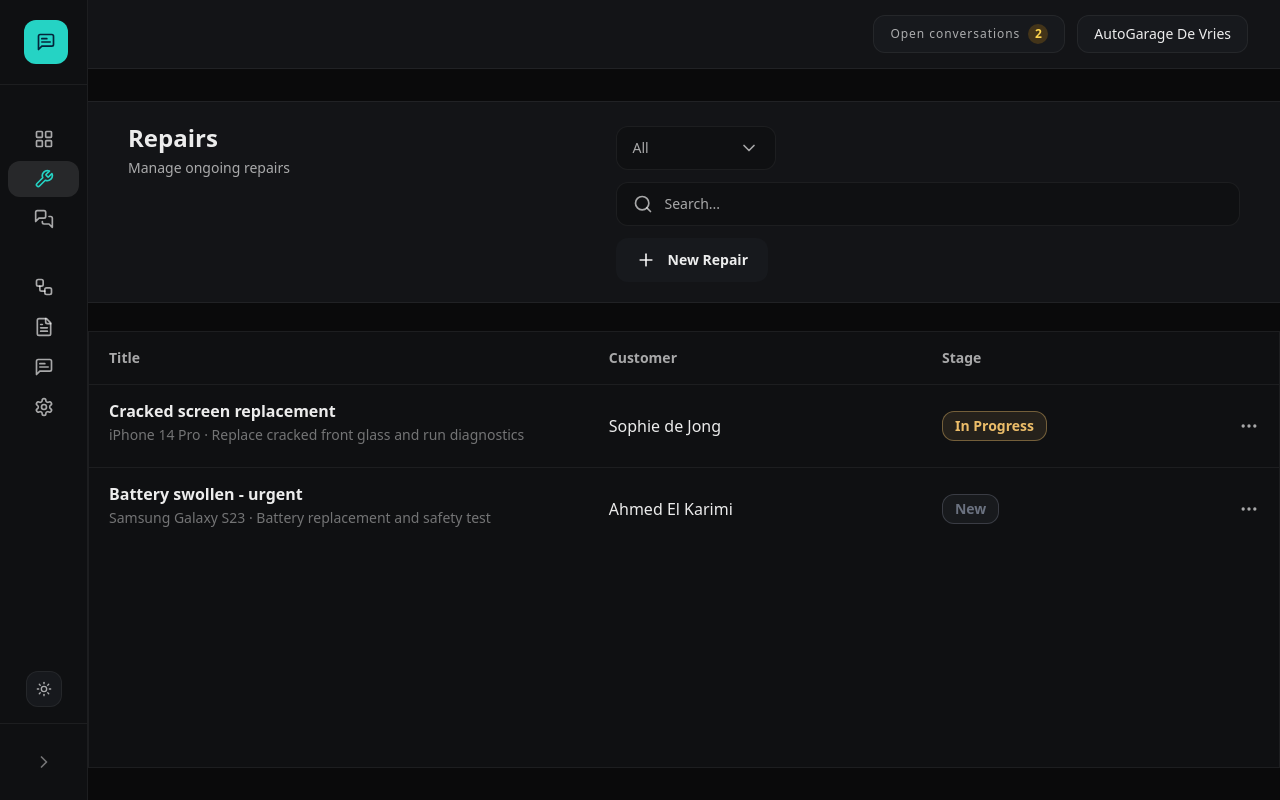
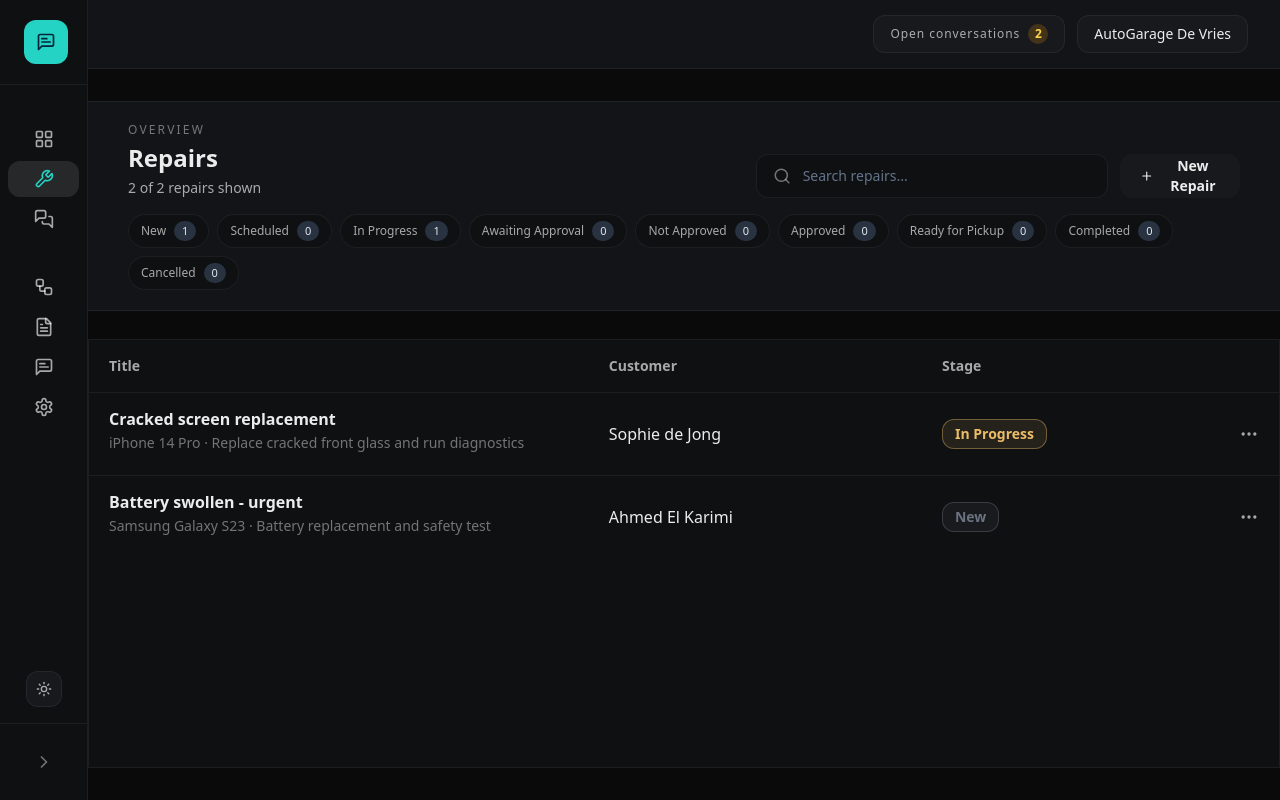
Before and after one commit to botexpertsnl/reparatie_melder_app, a Next.js app: page /work-items in a window 1280 px wide. Built offline with nearby package versions, Linux system fonts and the light colour scheme.

Commit message:
Improve repairs header with searchable multi-stage filters

```diff
--- a/app/(app)/work-items/page.tsx
+++ b/app/(app)/work-items/page.tsx
@@ -1,7 +1,7 @@
 "use client";
 
 import { useEffect, useMemo, useState } from "react";
-import { Plus, Search, ChevronDown, MoreHorizontal, X, Pencil, Trash2, Link2, Unlink2 } from "lucide-react";
+import { Plus, Search, MoreHorizontal, X, Pencil, Trash2, Link2, Unlink2 } from "lucide-react";
 import clsx from "clsx";
 import { defaultRepairs, readStoredRepairs, writeStoredRepairs, type StoredRepair } from "@/lib/repair-store";
 import { RepairDetailsPanel } from "@/components/repairs/repair-details-panel";
@@ -325,6 +325,8 @@ export default function WorkItemsPage() {
     }));
   });
   const [isAddRepairOpen, setIsAddRepairOpen] = useState(false);
+  const [searchQuery, setSearchQuery] = useState("");
+  const [selectedStageFilters, setSelectedStageFilters] = useState<string[]>([]);
   const [openMenuId, setOpenMenuId] = useState<string | null>(null);
   const [editingRepairId, setEditingRepairId] = useState<string | null>(null);
   const [deletingRepairId, setDeletingRepairId] = useState<string | null>(null);
@@ -423,6 +425,38 @@ export default function WorkItemsPage() {
       selectedRepair ? conversations.find((thread) => thread.linkedRepairId === selectedRepair.id) ?? null : null,
     [conversations, selectedRepair]
   );
+  const stageCounts = useMemo(() => {
+    const counts = new Map<string, number>();
+    for (const repair of repairs) {
+      counts.set(repair.stage, (counts.get(repair.stage) ?? 0) + 1);
+    }
+    return counts;
+  }, [repairs]);
+  const filterStages = useMemo(() => {
+    const stageNamesFromRepairs = Array.from(stageCounts.keys()).filter(
+      (stageName) => !visibleWorkflowStages.some((stage) => stage.name === stageName)
+    );
+    return [...visibleWorkflowStages.map((stage) => stage.name), ...stageNamesFromRepairs];
+  }, [stageCounts, visibleWorkflowStages]);
+  const filteredRepairs = useMemo(() => {
+    const normalizedQuery = searchQuery.trim().toLowerCase();
+    return repairs.filter((repair) => {
+      const matchesSearch =
+        normalizedQuery.length === 0 ||
+        `${repair.title} ${repair.description} ${repair.customerName} ${repair.customerPhone} ${repair.assetName} ${repair.stage}`
+          .toLowerCase()
+          .includes(normalizedQuery);
+      const matchesStageFilter =
+        selectedStageFilters.length === 0 || selectedStageFilters.includes(repair.stage);
+      return matchesSearch && matchesStageFilter;
+    });
+  }, [repairs, searchQuery, selectedStageFilters]);
+
+  const toggleStageFilter = (stageName: string) => {
+    setSelectedStageFilters((prev) =>
+      prev.includes(stageName) ? prev.filter((selected) => selected !== stageName) : [...prev, stageName]
+    );
+  };
 
   const handleCreateRepair = (payload: NewRepairFormValues) => {
     const newRepair = {
@@ -518,35 +552,70 @@ export default function WorkItemsPage() {
       >
         <div className="flex min-h-0 flex-col py-6 md:py-8">
           <div
-            className="mb-5 flex flex-wrap items-start justify-between gap-4 border-y px-4 py-4 md:mb-7 md:px-10 md:py-5"
+            className="mb-5 space-y-4 border-y px-4 py-4 md:mb-7 md:px-10 md:py-5"
             style={{ borderColor: "var(--border)", background: "var(--surface-2)" }}
           >
+            <div className="flex flex-wrap items-end justify-between gap-4">
               <div>
-              <h1 className="text-2xl font-semibold text-white">{repairLabelPlural}</h1>
-              <p className="mt-1 text-sm text-slate-400">Manage ongoing {repairLabelPlural.toLowerCase()}</p>
+                <p className="text-xs uppercase tracking-[0.18em] text-slate-500">Overview</p>
+                <h1 className="mt-1 text-2xl font-semibold text-white">{repairLabelPlural}</h1>
+                <p className="mt-1 text-sm text-slate-400">
+                  {filteredRepairs.length} of {repairs.length} {repairLabelPlural.toLowerCase()} shown
+                </p>
               </div>
-            <div className="mt-1 flex flex-wrap items-center gap-3">
-              <button
-                className="inline-flex h-11 min-w-36 items-center justify-between rounded-xl border px-4 text-sm text-slate-400 md:min-w-40"
+              <div className="flex w-full flex-col gap-3 sm:w-auto sm:flex-row sm:items-center">
+                <label
+                  className="flex h-11 w-full items-center gap-3 rounded-xl border px-4 text-sm text-slate-300 sm:min-w-80"
                   style={{ borderColor: "var(--border)", background: "var(--surface-1)" }}
                 >
-                All
-                <ChevronDown className="ml-4 h-5 w-5" />
-              </button>
-              <label
-                className="flex h-11 w-full min-w-0 items-center gap-3 rounded-xl border px-4 text-sm text-slate-400 md:min-w-72"
-                style={{ borderColor: "var(--border)", background: "var(--surface-1)" }}
-              >
-                <Search className="h-5 w-5" />
-                <span className="text-sm">Search...</span>
+                  <Search className="h-5 w-5 text-slate-500" />
+                  <input
+                    type="search"
+                    value={searchQuery}
+                    onChange={(event) => setSearchQuery(event.target.value)}
+                    className="w-full bg-transparent text-sm text-white placeholder:text-slate-500 outline-none"
+                    placeholder={`Search ${repairLabelPlural.toLowerCase()}...`}
+                    aria-label={`Search ${repairLabelPlural.toLowerCase()}`}
+                  />
                 </label>
                 <button
                   onClick={() => setIsAddRepairOpen(true)}
-                className="inline-flex h-11 items-center gap-3 rounded-xl bg-[var(--surface-3)] px-5 text-sm font-semibold text-[var(--text-primary)]"
+                  className="inline-flex h-11 items-center justify-center gap-3 rounded-xl bg-[var(--surface-3)] px-5 text-sm font-semibold text-[var(--text-primary)]"
                 >
                   <Plus className="h-5 w-5" />
                   New {repairLabel}
                 </button>
+              </div>
+            </div>
+            <div className="flex flex-wrap items-center gap-2">
+              {filterStages.map((stageName) => {
+                const isActive = selectedStageFilters.includes(stageName);
+                return (
+                  <button
+                    key={stageName}
+                    type="button"
+                    onClick={() => toggleStageFilter(stageName)}
+                    className={clsx(
+                      "inline-flex items-center gap-2 rounded-full border px-3 py-1.5 text-xs font-medium transition-colors",
+                      isActive ? "text-white" : "text-slate-300"
+                    )}
+                    style={{
+                      borderColor: isActive ? (stageColorByName.get(stageName) ?? "var(--text-primary)") : "var(--border)",
+                      background: isActive ? `${stageColorByName.get(stageName) ?? "#30b5a5"}24` : "var(--surface-1)"
+                    }}
+                  >
+                    <span>{stageName}</span>
+                    <span
+                      className={clsx(
+                        "rounded-full px-2 py-0.5 text-[11px]",
+                        isActive ? "bg-white/20 text-white" : "bg-slate-700/70 text-slate-200"
+                      )}
+                    >
+                      {stageCounts.get(stageName) ?? 0}
+                    </span>
+                  </button>
+                );
+              })}
             </div>
           </div>
 
@@ -567,7 +636,7 @@ export default function WorkItemsPage() {
                   </tr>
                 </thead>
                 <tbody>
-                  {repairs.map((repair) => (
+                  {filteredRepairs.map((repair) => (
                     <tr
                       key={repair.id}
                       onClick={() => setSelectedRepairId(repair.id)}
@@ -644,6 +713,13 @@ export default function WorkItemsPage() {
                       </td>
                     </tr>
                   ))}
+                  {filteredRepairs.length === 0 ? (
+                    <tr>
+                      <td colSpan={4} className="px-5 py-10 text-center text-sm text-slate-400">
+                        No {repairLabelPlural.toLowerCase()} found for the current search and filters.
+                      </td>
+                    </tr>
+                  ) : null}
                 </tbody>
               </table>
             </div>
```
Lines whose indentation alone changed are shown as unchanged.
